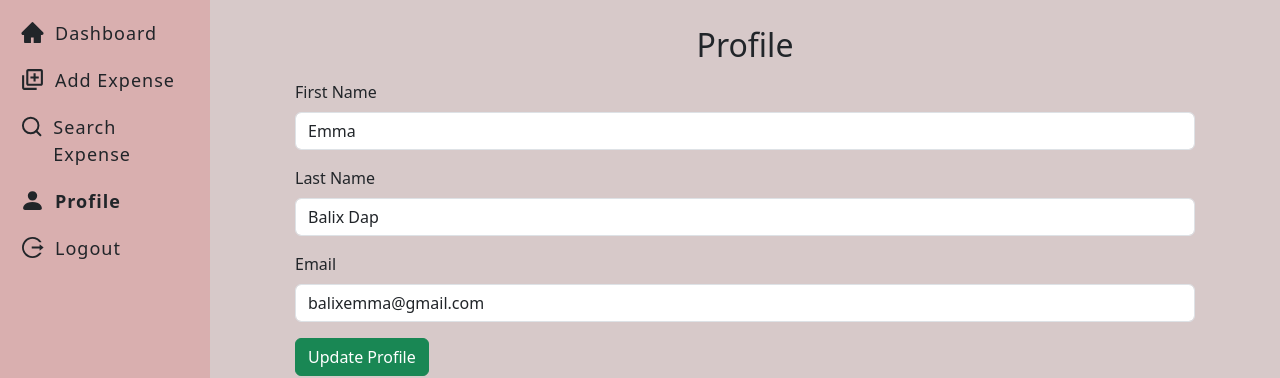
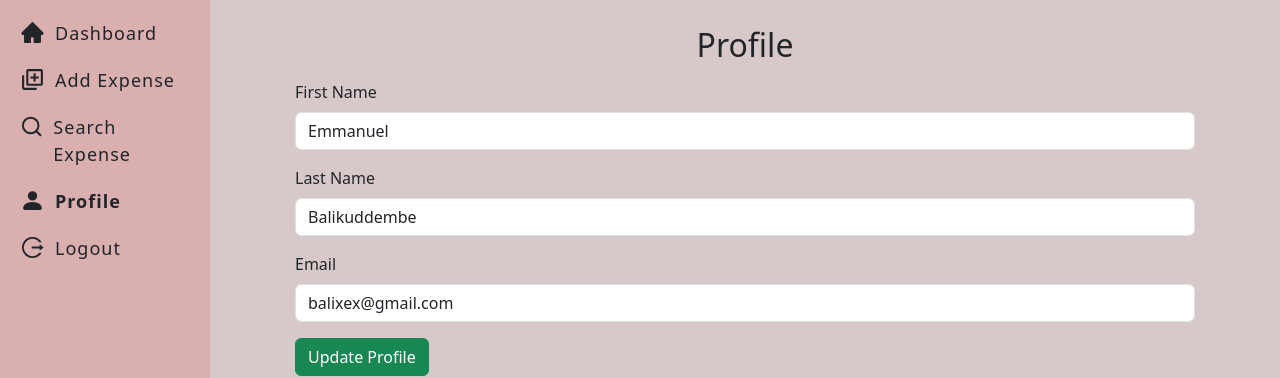
Before and after one commit to Balikuddembe/expense-manager-app-react-typescript, a React (Vite) app: page /profile in a window 1280 px wide. Shown: the top 378 px of the page. Built offline with nearby package versions, Linux system fonts and the light colour scheme; data requests are answered from the project's data file.

Commit message:
Fix eslint error

```diff
--- a/db.json
+++ b/db.json
@@ -44,8 +44,8 @@
     }
   ],
   "profile": {
-    "first_name": "Emma",
-    "last_name": "Balix Dap",
-    "email": "balixemma@gmail.com"
+    "first_name": "Emmanuel",
+    "last_name": "Balikuddembe",
+    "email": "balixex@gmail.com"
   }
 }
--- a/src/components/profile/Profile.tsx
+++ b/src/components/profile/Profile.tsx
@@ -61,6 +61,7 @@ const Profile = () => {
       <h2 className="my-3 text-center">Profile</h2>
       {isLoading && <p className="loading">Loading...</p>}
       {succesMsg && <p className="error-msg">{succesMsg}</p>}
+      {errorMsg && <p className="error-msg">{errorMsg}</p>}
       <Form onSubmit={handleSubmit(onSubmit)}>
       <Form.Group className="mb-3" controlId="first_name">
         <Form.Label>First Name</Form.Label>
```
